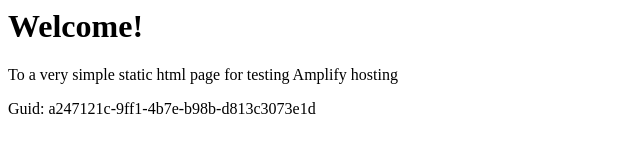
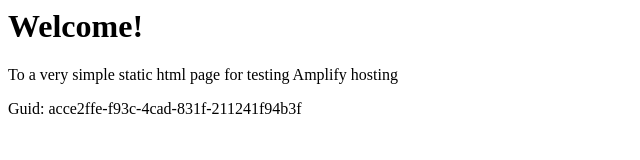
Before and after one commit to aws-aemilia-lhr/Github-PR-Commit-Integration-Test-DoNotTouch-GitHubWebhookPushCanaryTest-v1-prod-eu-west-2, a website: page src/index.html in a window 1280 px wide. Shown: the full height of the page, 0-640 px from the left. Drawn offline with Linux system fonts and the light colour scheme.

Commit message:
commit from integ tests

```diff
--- a/src/index.html
+++ b/src/index.html
@@ -12,6 +12,6 @@
 <body>
     <h1>Welcome!</h1>
     <p>To a very simple static html page for testing Amplify hosting</p>
-    <p>Guid: a247121c-9ff1-4b7e-b98b-d813c3073e1d</p></body>
+    <p>Guid: acce2ffe-f93c-4cad-831f-211241f94b3f</p></body>
 
 </html>
```
